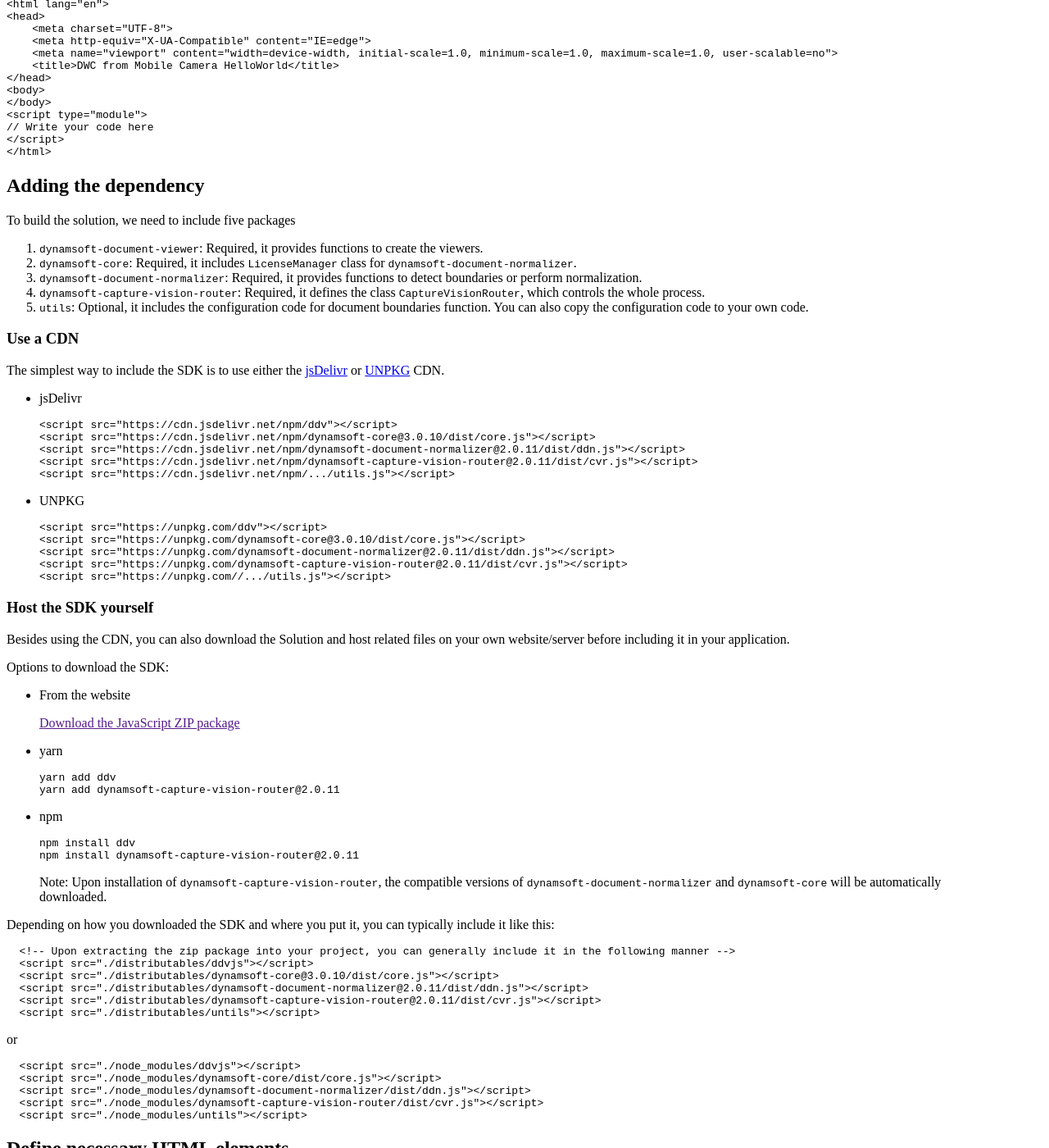
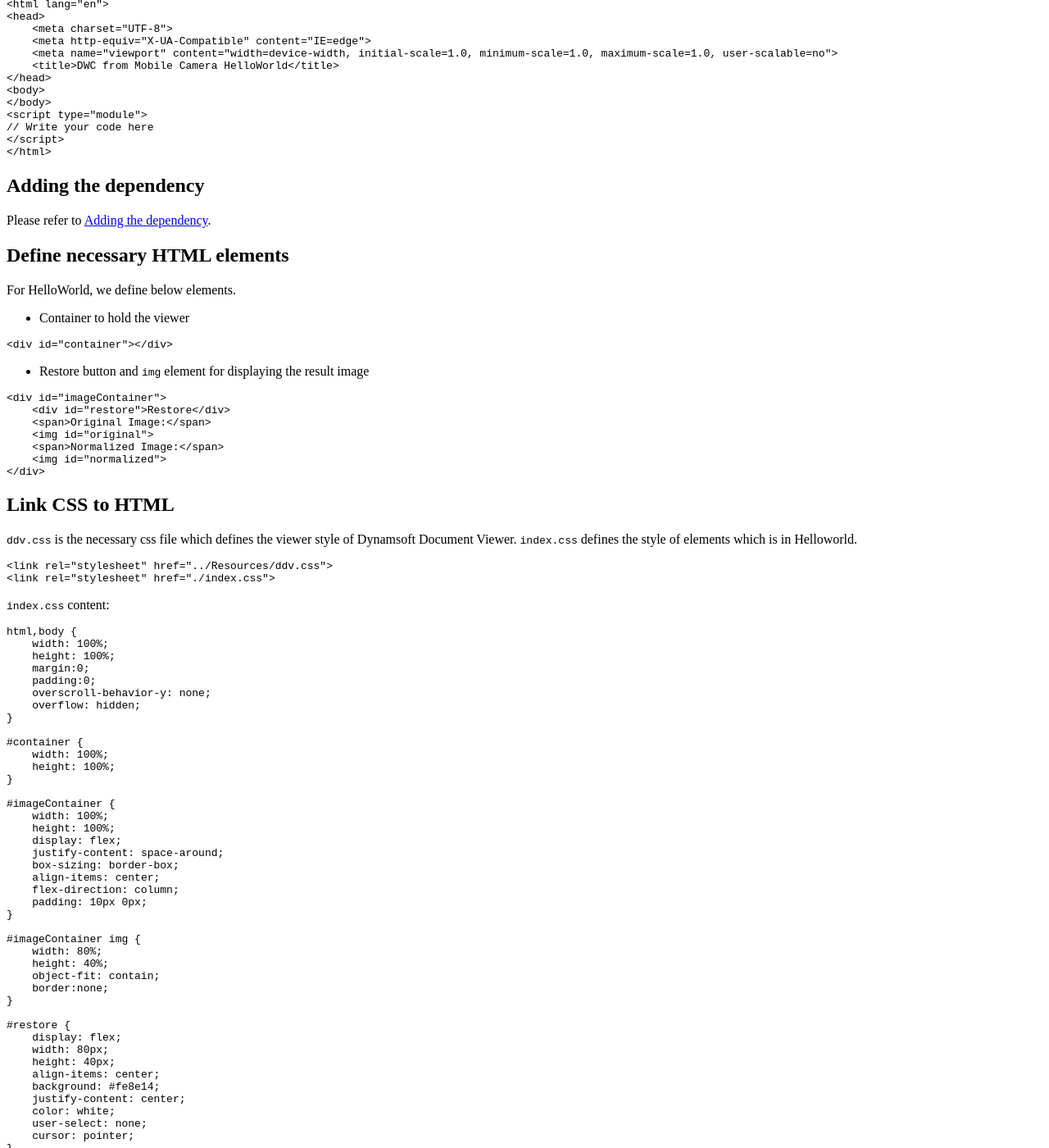
Before and after one commit to dynamsoft-docs/mobile-document-scanner-docs-js, a Jekyll site: the page built from gettingstarted/helloworld.md, in a window 1280 px wide and 1400 px high, scrolled down 697 px. Shown: the whole window at 82% size. Built offline with Jekyll 4.4.1, drawn with Linux system fonts in a browser that asks for light colours; some of the changed text lies outside the part shown.

Commit message:
modify cdn link

````diff
--- a/gettingstarted/helloworld.md
+++ b/gettingstarted/helloworld.md
@@ -37,84 +37,7 @@ We’ll build on this skeleton page:
 
 ## Adding the dependency
 
-To build the solution, we need to include five packages
-
-1. `dynamsoft-document-viewer`: Required, it provides functions to create the viewers.
-2. `dynamsoft-core`: Required, it includes `LicenseManager` class for `dynamsoft-document-normalizer`.
-3. `dynamsoft-document-normalizer`: Required, it provides functions to detect boundaries or perform normalization.
-4. `dynamsoft-capture-vision-router`: Required, it defines the class `CaptureVisionRouter`, which controls the whole process.
-5. `utils`: Optional, it includes the configuration code for document boundaries function. You can also copy the configuration code to your own code.
-
-### Use a CDN
-
-The simplest way to include the SDK is to use either the [jsDelivr](https://jsdelivr.com/) or [UNPKG](https://unpkg.com/) CDN.
-
-- jsDelivr
-
-  ```html
-  <script src="https://cdn.jsdelivr.net/npm/ddv"></script>
-  <script src="https://cdn.jsdelivr.net/npm/dynamsoft-core@3.0.10/dist/core.js"></script>
-  <script src="https://cdn.jsdelivr.net/npm/dynamsoft-document-normalizer@2.0.11/dist/ddn.js"></script>
-  <script src="https://cdn.jsdelivr.net/npm/dynamsoft-capture-vision-router@2.0.11/dist/cvr.js"></script>
-  <script src="https://cdn.jsdelivr.net/npm/.../utils.js"></script>
-  ```
-
-- UNPKG
-
-  ```html
-  <script src="https://unpkg.com/ddv"></script>
-  <script src="https://unpkg.com/dynamsoft-core@3.0.10/dist/core.js"></script>
-  <script src="https://unpkg.com/dynamsoft-document-normalizer@2.0.11/dist/ddn.js"></script>
-  <script src="https://unpkg.com/dynamsoft-capture-vision-router@2.0.11/dist/cvr.js"></script>
-  <script src="https://unpkg.com//.../utils.js"></script>
-  ```
-
-### Host the SDK yourself
-
-Besides using the CDN, you can also download the Solution and host related files on your own website/server before including it in your application.
-
-Options to download the SDK:
-
-- From the website
-
-  [Download the JavaScript ZIP package]()
-
-- yarn
-
-  ```cmd
-  yarn add ddv
-  yarn add dynamsoft-capture-vision-router@2.0.11
-  ```
-
-- npm
-
-  ```cmd
-  npm install ddv
-  npm install dynamsoft-capture-vision-router@2.0.11
-  ```
-
-> Note: Upon installation of `dynamsoft-capture-vision-router`, the compatible versions of `dynamsoft-document-normalizer` and `dynamsoft-core` will be automatically downloaded.
-
-Depending on how you downloaded the SDK and where you put it, you can typically include it like this:
-
-  ```html
-  <!-- Upon extracting the zip package into your project, you can generally include it in the following manner -->
-  <script src="./distributables/ddvjs"></script>
-  <script src="./distributables/dynamsoft-core@3.0.10/dist/core.js"></script>
-  <script src="./distributables/dynamsoft-document-normalizer@2.0.11/dist/ddn.js"></script>
-  <script src="./distributables/dynamsoft-capture-vision-router@2.0.11/dist/cvr.js"></script>
-  <script src="./distributables/untils"></script>
-  ```
-
-or
-
-  ```html
-  <script src="./node_modules/ddvjs"></script>
-  <script src="./node_modules/dynamsoft-core/dist/core.js"></script>
-  <script src="./node_modules/dynamsoft-document-normalizer/dist/ddn.js"></script>
-  <script src="./node_modules/dynamsoft-capture-vision-router/dist/cvr.js"></script>
-  <script src="./node_modules/untils"></script>
-  ```
+Please refer to [Adding the dependency]({{ site.gettingstarted }}add_dependency.html).
 
 ## Define necessary HTML elements
 
@@ -287,7 +210,7 @@ document.getElementById("restore").onclick = () => {
         <img id="normalized">
     </div>
 </body>
-<script src="https://cdn.jsdelivr.net/npm/ddv"></script>
+<script src="https://cdn.jsdelivr.net/npm/dynamsoft-document-viewer@1.0.0/dist/ddv.js"></script>
 <script src="https://cdn.jsdelivr.net/npm/dynamsoft-core@3.0.10/dist/core.js"></script>
 <script src="https://cdn.jsdelivr.net/npm/dynamsoft-document-normalizer@2.0.11/dist/ddn.js"></script>
 <script src="https://cdn.jsdelivr.net/npm/dynamsoft-capture-vision-router@2.0.11/dist/cvr.js"></script>
````
Also changed, not shown: codegallery/usecase/sample1.md (+1 -1 lines), codegallery/usecase/sample2.md (+1 -1 lines), codegallery/usecase/sample3.md (+1 -1 lines), codegallery/usecase/sample4.md (+1 -1 lines), gettingstarted/adddependency.md (+7 -12 lines).
